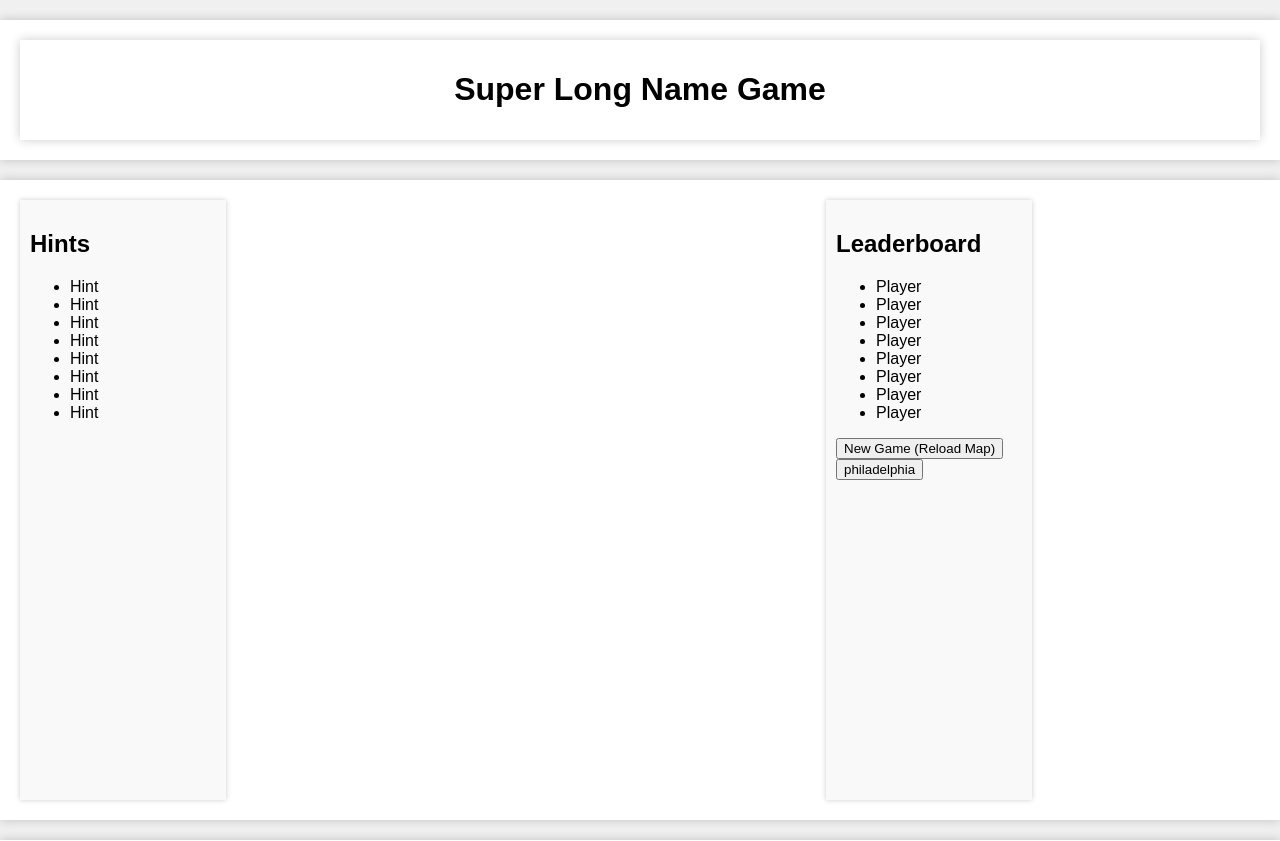
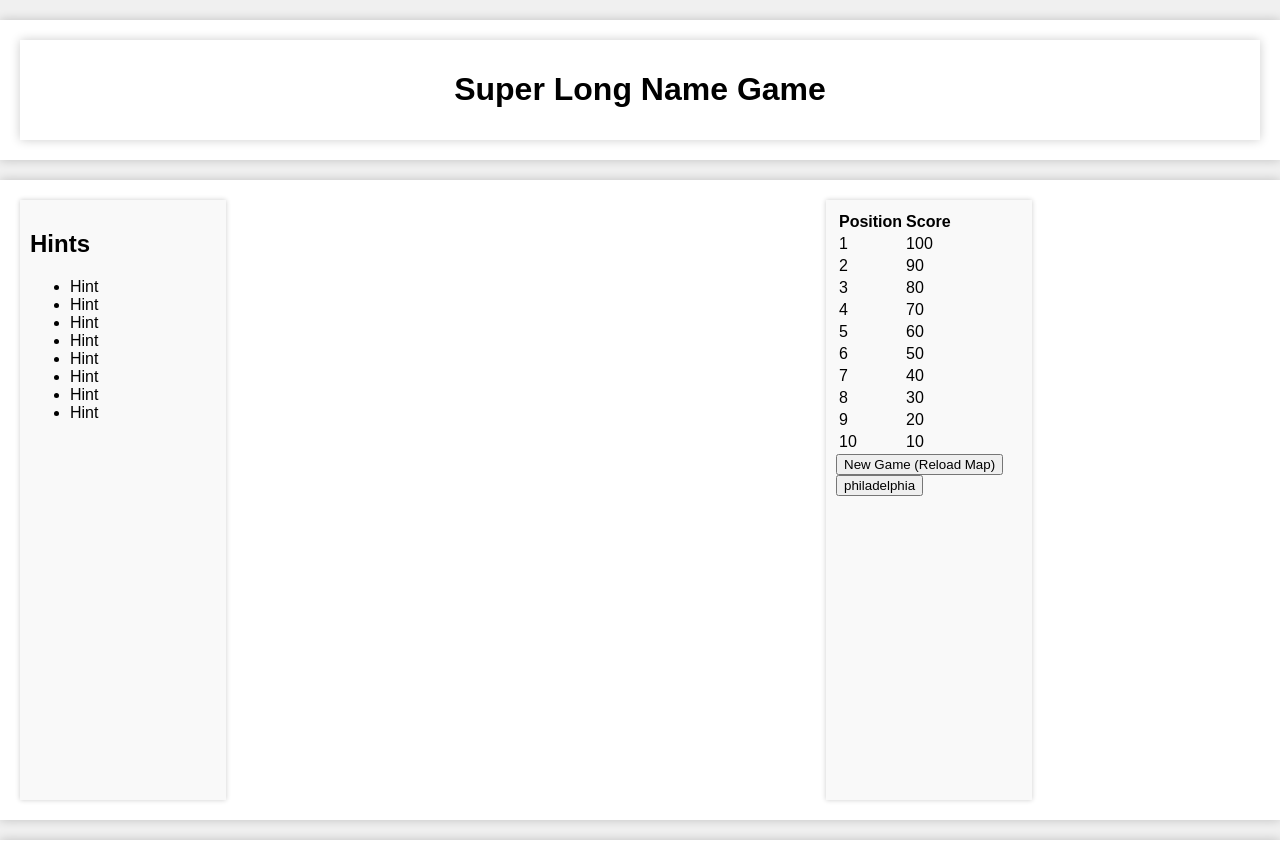
Before and after one commit to maximilian-mallory/ProjectBarracuda, a Django app: page /gamepage/ in a window 1280 px wide. Shown: the top 841 px of the page. Run offline with Django 5.2, Linux system fonts and the light colour scheme; some libraries are stand-ins or nearby versions.

Commit message:
deleted timer.py edidted gamepage.html with scoreboard autofill

```diff
--- a/GeoGuessr/Templates/GamePage.html
+++ b/GeoGuessr/Templates/GamePage.html
@@ -20,6 +20,7 @@
           if( guess.toLowerCase() == currentLocation )
           {
             alert("Correct");
+            //stop timer
           }
           else
           {
@@ -83,17 +84,17 @@
     </div>
     <div id="pano"></div>
     <div class="side-box">
-        <h2>Leaderboard</h2>
-        <ul>
-            <li>Player</li>
-            <li>Player</li>
-            <li>Player</li>
-            <li>Player</li>
-            <li>Player</li>
-            <li>Player</li>
-            <li>Player</li>
-            <li>Player</li>
-        </ul>
+      <table class="scoreboard">
+        <thead>
+          <tr>
+            <th>Position</th>
+            <th>Score</th>
+          </tr>
+        </thead>
+        <tbody id="scoreboardBody">
+          <!-- Table body will be populated dynamically -->
+        </tbody>
+      </table>
         <button onclick="initialize()">New Game (Reload Map)</button>
         <!-- I will be adding AJAX funcitonality to the above button to load a new game asynchronously-->
 
@@ -158,10 +159,30 @@
         }
 
         window.onload = function () {
-            var fiveMinutes = 35,
+            var fiveMinutes = 300,
                 display = document.querySelector('#timerDiv');
             startTimer(fiveMinutes, display);
         };
+        const scores = [100, 90, 80, 70, 60, 50, 40, 30, 20, 10];
+
+  // Function to populate the scoreboard
+  function populateScoreboard() {
+    const tbody = document.getElementById('scoreboardBody');
+    tbody.innerHTML = ''; // Clear previous entries
+    scores.forEach((score, index) => {
+      const row = document.createElement('tr');
+      const positionCell = document.createElement('td');
+      positionCell.textContent = index + 1;
+      const scoreCell = document.createElement('td');
+      scoreCell.textContent = score;
+      row.appendChild(positionCell);
+      row.appendChild(scoreCell);
+      tbody.appendChild(row);
+    });
+  }
+
+  // Call the function to initially populate the scoreboard
+  populateScoreboard();
 </script>
 </body>
 
```
Also changed, not shown: GeoGuessr/Controllers/timer.py (deleted, +0 -19 lines).
